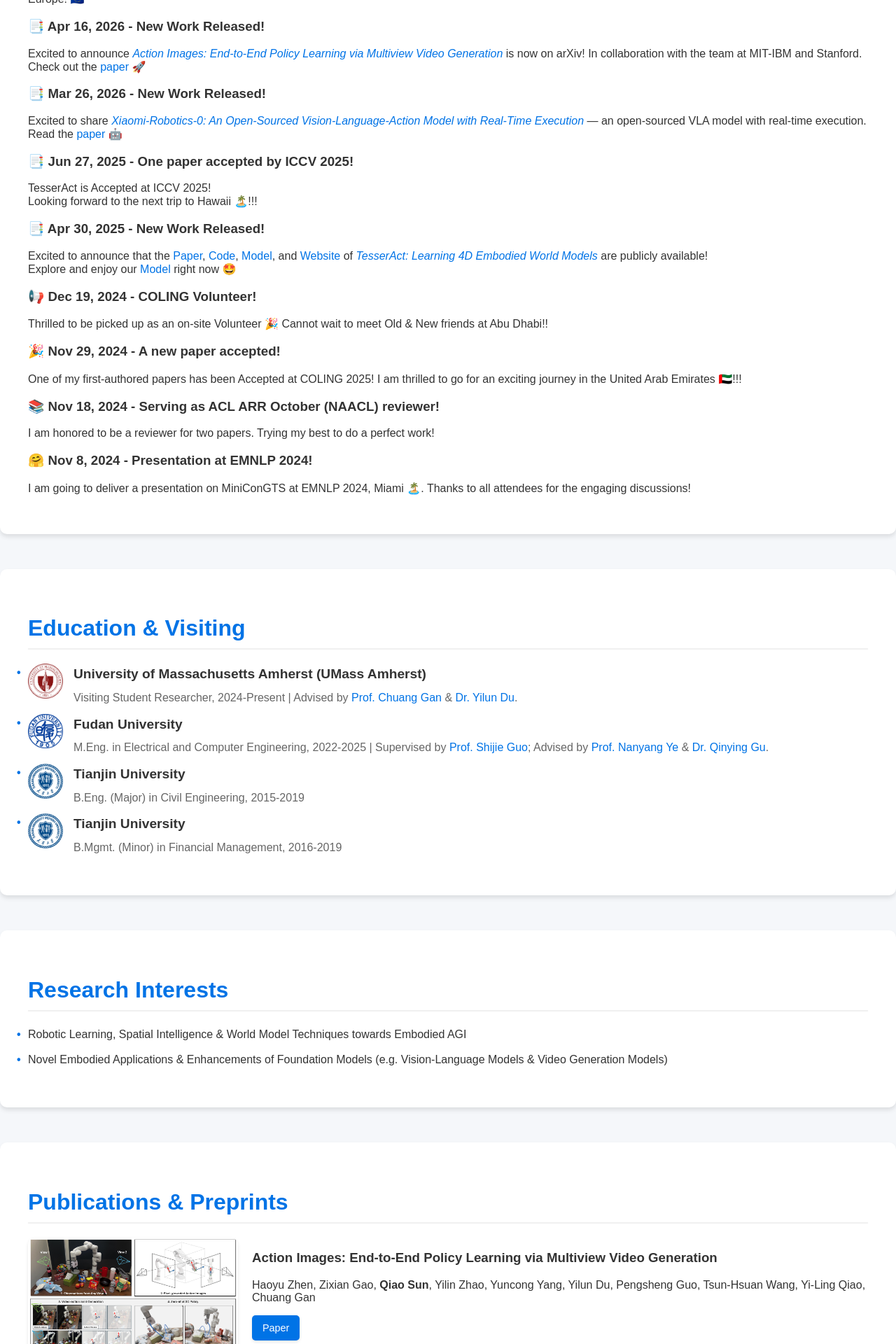
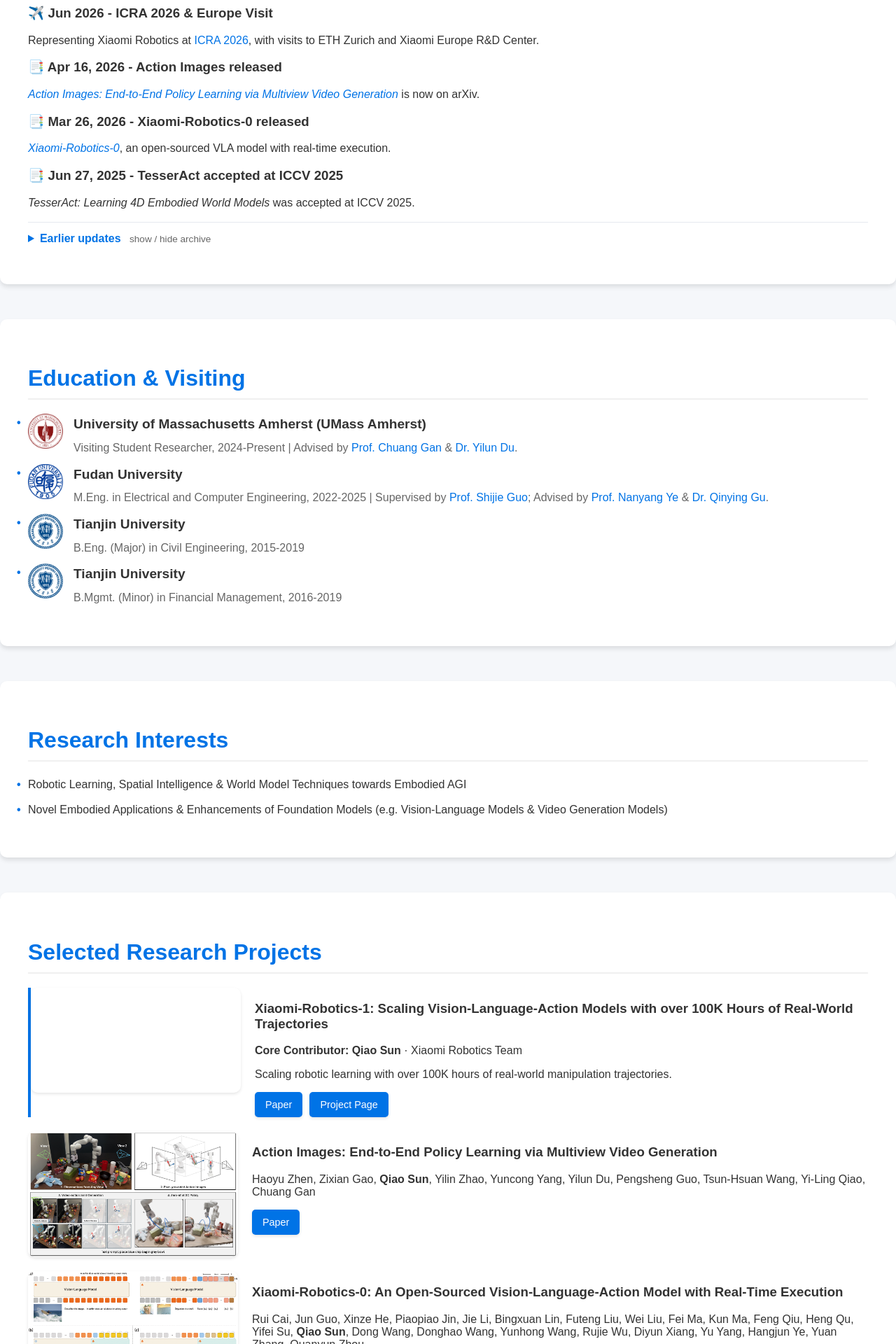
Before and after one commit to qiaosun22/qiaosun22.github.io, a PHP site: page / in a window 1280 px wide. Shown: the part 1320-3240 px from the top of the page at 70% size. Run offline with PHP 8.4, Linux system fonts and the light colour scheme; grey boxes are pictures that could not be loaded.

Commit message:
Update research projects and Xiaomi experience

```diff
--- a/index.html
+++ b/index.html
@@ -197,7 +197,7 @@
     <img src="assets/images/profile.jpg" alt="Qiao Sun" class="hero-avatar">
 
     <h1>Qiao SUN</h1>
-    <p>Xiaomi Robotics &middot; Robot Foundation Model Team</p>
+    <p><strong>Xiaomi Robotics</strong> &middot; Robot Foundation Model Team</p>
     <p>Towards Building Embodied Intelligence that Can Understand & Interact with the Physical World.</p>
 
     <div class="hero-bio">
@@ -239,79 +239,22 @@
   <section id="news">
     <h2 class="section-header">News & Updates</h2>
     <div class="news-list">
-      <div class="news-item">
-        <div class="news-content">
-          <h3 class="news-title">✈️ Jun 2026 - ICRA 2026 & Europe Visit</h3>
-          <p class="news-description">Representing Xiaomi Robotics at <a href="https://2026.icra.org/" target="_blank">ICRA 2026</a> in June! Will also visit <strong>ETH Zurich</strong> and <strong>Xiaomi Europe R&D Center</strong>. Looking forward to meeting friends and partners in Europe! 🇪🇺</p>
-        </div>
-        <div class="news-content">
-          <h3 class="news-title">📑 Apr 16, 2026 - New Work Released!</h3>
-          <p class="news-description">Excited to announce
-            <a href="https://arxiv.org/abs/2604.06168" target="_blank"><em>Action Images: End-to-End Policy Learning via Multiview Video Generation</em></a>
-            is now on arXiv! In collaboration with the team at MIT-IBM and Stanford. Check out the
-            <a href="https://arxiv.org/abs/2604.06168" target="_blank">paper</a> 🚀</p>
-        </div>
-        <div class="news-content">
-          <h3 class="news-title">📑 Mar 26, 2026 - New Work Released!</h3>
-          <p class="news-description">Excited to share
-            <a href="https://arxiv.org/abs/2602.12684" target="_blank"><em>Xiaomi-Robotics-0: An Open-Sourced Vision-Language-Action Model with Real-Time Execution</em></a>
-            — an open-sourced VLA model with real-time execution. Read the
-            <a href="https://arxiv.org/abs/2602.12684" target="_blank">paper</a> 🤖</p>
-        </div>
-        <!--    <img src="assets/images/news1.jpg" alt="News 1" class="news-image">-->
-        <div class="news-content">
-          <h3 class="news-title">📑 Jun 27, 2025 - One paper accepted by ICCV 2025!</h3>
-          <p class="news-description">
-            TesserAct is Accepted at ICCV 2025!
-            <br />
-            Looking forward to the next trip to Hawaii 🏝️!!!
-          </p>
-        </div>
-        <!--    <img src="assets/images/news1.jpg" alt="News 1" class="news-image">-->
-        <div class="news-content">
-          <h3 class="news-title">📑 Apr 30, 2025 - New Work Released!</h3>
-          <p class="news-description">Excited to announce that the
-            <a href="https://arxiv.org/abs/2504.20995" target="_blank">Paper</a>,
-            <a href="https://github.com/UMass-Embodied-AGI/TesserAct" target="_blank">Code</a>,
-            <a href="https://huggingface.co/anyeZHY/tesseract" target="_blank">Model</a>, and
-            <a href="https://tesseractworld.github.io/" target="_blank">Website</a>
-            of
-            <a href="https://tesseractworld.github.io/" target="_blank"><em>TesserAct: Learning 4D Embodied World Models</em></a>
-            are publicly available!
-            <br />
-            Explore and enjoy our <a href="https://huggingface.co/anyeZHY/tesseract" target="_blank">Model</a> right now 🤩</p>
-        </div>
-        <!--    <img src="assets/images/news1.jpg" alt="News 1" class="news-image">-->
-        <div class="news-content">
-          <h3 class="news-title">📢 Dec 19, 2024 - COLING Volunteer!</h3>
-          <p class="news-description">Thrilled to be picked up as an on-site Volunteer 🎉 Cannot wait to meet Old & New friends at Abu Dhabi!! </p>
-        </div>
-<!--    <img src="assets/images/news1.jpg" alt="News 1" class="news-image">-->
-        <div class="news-content">
-          <h3 class="news-title">🎉 Nov 29, 2024 - A new paper accepted!</h3>
-          <p class="news-description">One of my first-authored papers has been Accepted at COLING 2025! I am thrilled to go for an exciting journey in the United Arab Emirates 🇦🇪!!! </p>
-<!--      <span class="news-date">November 15, 2024</span>-->
-        </div>
+      <div class="news-item"><div class="news-content"><h3 class="news-title">📑 Jul 16, 2026 - Xiaomi-Robotics-1 released!</h3><p class="news-description">Proud to be a <strong>core contributor</strong> to <a href="https://arxiv.org/abs/2607.15330" target="_blank"><em>Xiaomi-Robotics-1</em></a>, scaling VLA learning with over 100K hours of real-world trajectories. See the <a href="https://robotics.xiaomi.com/xiaomi-robotics-1.html" target="_blank">project page</a>.</p></div></div>
+      <div class="news-item"><div class="news-content"><h3 class="news-title">✈️ Jun 2026 - ICRA 2026 & Europe Visit</h3><p class="news-description">Representing Xiaomi Robotics at <a href="https://2026.icra.org/" target="_blank">ICRA 2026</a>, with visits to ETH Zurich and Xiaomi Europe R&D Center.</p></div></div>
+      <div class="news-item"><div class="news-content"><h3 class="news-title">📑 Apr 16, 2026 - Action Images released</h3><p class="news-description"><a href="https://arxiv.org/abs/2604.06168" target="_blank"><em>Action Images: End-to-End Policy Learning via Multiview Video Generation</em></a> is now on arXiv.</p></div></div>
+      <div class="news-item"><div class="news-content"><h3 class="news-title">📑 Mar 26, 2026 - Xiaomi-Robotics-0 released</h3><p class="news-description"><a href="https://arxiv.org/abs/2602.12684" target="_blank"><em>Xiaomi-Robotics-0</em></a>, an open-sourced VLA model with real-time execution.</p></div></div>
+      <div class="news-item"><div class="news-content"><h3 class="news-title">📑 Jun 27, 2025 - TesserAct accepted at ICCV 2025</h3><p class="news-description"><em>TesserAct: Learning 4D Embodied World Models</em> was accepted at ICCV 2025.</p></div></div>
+    </div>
+    <details class="news-archive">
+      <summary>Earlier updates <span>show / hide archive</span></summary>
+      <div class="news-list news-list-archive">
+        <div class="news-item"><div class="news-content"><h3 class="news-title">📑 Apr 30, 2025 - TesserAct resources released</h3><p class="news-description"><a href="https://tesseractworld.github.io/" target="_blank">Paper, code, model, and website</a> are publicly available.</p></div></div>
+        <div class="news-item"><div class="news-content"><h3 class="news-title">📢 Dec 19, 2024 - COLING Volunteer</h3><p class="news-description">Served as an on-site volunteer at COLING 2025 in Abu Dhabi.</p></div></div>
+        <div class="news-item"><div class="news-content"><h3 class="news-title">🎉 Nov 29, 2024 - COLING 2025 acceptance</h3><p class="news-description">A first-authored paper was accepted at COLING 2025.</p></div></div>
+        <div class="news-item"><div class="news-content"><h3 class="news-title">📚 Nov 18, 2024 - ACL ARR reviewer</h3><p class="news-description">Served as a reviewer for ACL ARR.</p></div></div>
+        <div class="news-item"><div class="news-content"><h3 class="news-title">🤗 Nov 8, 2024 - EMNLP 2024 presentation</h3><p class="news-description">Presented MiniConGTS at EMNLP 2024 in Miami.</p></div></div>
       </div>
-      <div class="news-item">
-        <!--    <img src="assets/images/news2.jpg" alt="News 2" class="news-image">-->
-        <div class="news-content">
-          <h3 class="news-title">📚 Nov 18, 2024 - Serving as ACL ARR October (NAACL) reviewer!</h3>
-          <p class="news-description">I am honored to be a reviewer for two papers. Trying my best to do a perfect work!</p>
-          <!--      <span class="news-date">October 28, 2024</span>-->
-
-        </div>
-      </div>
-      <div class="news-item">
-<!--    <img src="assets/images/news2.jpg" alt="News 2" class="news-image">-->
-        <div class="news-content">
-          <h3 class="news-title">🤗 Nov 8, 2024 - Presentation at EMNLP 2024!</h3>
-          <p class="news-description">I am going to deliver a presentation on MiniConGTS at EMNLP 2024, Miami 🏝️. Thanks to all attendees for the engaging discussions!</p>
-<!--      <span class="news-date">October 28, 2024</span>-->
-
-        </div>
-      </div>
-    </div>
+    </details>
   </section>
 
 
@@ -376,7 +319,25 @@
 
   <!-- Publications Section -->
   <section id="publications">
-    <h2 class="section-header">Publications & Preprints</h2>
+    <h2 class="section-header">Selected Research Projects</h2>
+
+    <!-- Xiaomi-Robotics-1 -->
+    <div class="publication-card visible featured-publication">
+      <div class="publication-content">
+        <div class="media-box">
+          <video src="assets/videos/xiaomi-robotics-1.mp4" aria-label="Xiaomi-Robotics-1 project video" autoplay muted loop playsinline></video>
+        </div>
+        <div class="text-content">
+          <h3>Xiaomi-Robotics-1: Scaling Vision-Language-Action Models with over 100K Hours of Real-World Trajectories</h3>
+          <p><strong>Core Contributor:</strong> <strong>Qiao Sun</strong> &middot; Xiaomi Robotics Team</p>
+          <p>Scaling robotic learning with over 100K hours of real-world manipulation trajectories.</p>
+          <div class="publication-links">
+            <a href="https://arxiv.org/abs/2607.15330" target="_blank">Paper</a>
+            <a href="https://robotics.xiaomi.com/xiaomi-robotics-1.html" target="_blank">Project Page</a>
+          </div>
+        </div>
+      </div>
+    </div>
 
     <!-- Action Images -->
     <div class="publication-card visible">
@@ -408,25 +369,6 @@
           <div class="publication-links">
             <div class="publication-links">
               <a href="https://arxiv.org/abs/2602.12684" target="_blank">Paper</a>
-            </div>
-          </div>
-        </div>
-      </div>
-    </div>
-
-    <!-- FailGuard -->
-    <div class="publication-card visible">
-      <div class="publication-content">
-        <div class="media-box">
-          <img src="assets/images/TEASER-failguard.png" alt="FailGuard Media">
-        </div>
-        <div class="text-content">
-          <h3>FailGuard: An OoD-Simulation Approach for Proactive Failure Detection in Visuomotor Policy Learning</h3>
-          <p>Under review at <i>ICLR 2026</i></p>
-          <p>Leiyu Wang, Jun Lv, <strong>Qiao Sun</strong>, Yifei Wu, Ao-Bo Wang, Cewu Lu, Qinying Gu, Nanyang Ye</p>
-          <div class="publication-links">
-            <div class="publication-links">
-              <a href="https://openreview.net/forum?id=4PX8lerO9B" target="_blank">Paper</a>
             </div>
           </div>
         </div>
@@ -484,101 +426,29 @@
       </div>
     </div>
 
-    <!-- Publication 2 -->
-    <div class="publication-card visible">
-      <div class="publication-content">
-        <div class="media-box">
-          <img src="assets/videos/TEASER-vlrotate.gif" alt="VL-Rotate Media">
-        </div>
-        <div class="text-content">
-          <h3>VL-Rotate: Vision Model Modulated by Language Model for Few-Shot OoD Rotated Object Detection</h3>
-<!--      <p>Under review at <i>CVPR 2025</i></p>-->
-          <p>Weihan Yin, Qinying Gu, Yaoyun Zhang, Lin Zhu, <strong>Qiao Sun</strong>, Liujia Yang, Xinbing Wang, and Nanyang Ye</p>
-          <div class="publication-links">
-            <a href="assets/pdfs/14079_VL_Rotate_Vision_Model_M.pdf" target="_blank">Paper</a>
-          </div>
-        </div>
-      </div>
-    </div>
-
-    <!-- Publication 3 -->
-    <div class="publication-card visible">
-      <div class="publication-content">
-        <div class="media-box">
-          <img src="assets/images/TEASER-nursingllm.png" alt="Nursing AI Media">
-        </div>
-        <div class="text-content">
-          <h3>Enhancing Nursing and Elderly Care with Large Language Models: An AI-Driven Framework </h3>
-          <p>Accepted at <i>COLING 2025</i></p>
-          <p><strong>Qiao Sun</strong>, Jiexin Xie, Nanyang Ye, Qinying Gu, Shijie Guo</p>
-          <div class="publication-links">
-            <a href="https://aclanthology.org/2025.coling-main.673/" target="_blank">Paper</a>
-          </div>
-        </div>
-      </div>
-    </div>
-
-
-    <!-- Publication 4 -->
-    <div class="publication-card visible">
-      <div class="publication-content">
-        <div class="media-box">
-          <img src="assets/videos/TEASER-minicongts.gif" alt="MiniConGTS Media">
-        </div>
-        <div class="text-content">
-          <h3>MiniConGTS: A Near Ultimate Minimalist Contrastive Grid Tagging Scheme for Aspect Sentiment Triplet Extraction</h3>
-          <p>Accepted at Main Conference of <i>EMNLP 2024</i></p>
-          <p><strong>Qiao Sun</strong>, Liujia Yang, Minghao Ma, Nanyang Ye, Qinying Gu</p>
-          <div class="publication-links">
-            <a href="https://aclanthology.org/2024.emnlp-main.165" target="_blank">Paper</a>
-            <a href="https://github.com/qiaosun22/MiniConGTS" target="_blank">Code</a>
-            <a href="https://paperswithcode.com/sota/aspect-sentiment-triplet-extraction-on-aste?p=minicongts-a-near-ultimate-minimalist" target="_blank">PaperWithCode</a>
-          </div>
-        </div>
-      </div>
-    </div>
-
-    <!-- Publication 5 -->
-    <div class="publication-card visible">
-      <div class="publication-content">
-        <div class="media-box">
-          <img src="assets/videos/TEASER-dv2dm.gif" alt="DV2DM Media">
-        </div>
-        <div class="text-content">
-          <h3>DV2DM: A Learning-based Visible Difference Predictor for Videos</h3>
-<!--      <p>Submitted to <i>TPAMI</i></p>-->
-          <p>Qi Fan*, <strong>Qiao Sun*</strong>, Nanyang Ye, Qinying Gu</p>
-          <div class="publication-links">
-            <a href="assets/pdfs/DV2DM_PAMI.pdf" target="_blank">Paper</a>
-          </div>
-        </div>
-      </div>
-    </div>
-
-    <!-- Publication 6 -->
-    <div class="publication-card visible">
-      <div class="publication-content">
-        <div class="media-box">
-          <img src="assets/videos/TEASER-synergistic.gif" alt="Perovskite Media">
-        </div>
-        <div class="text-content">
-          <h3>Synergistic Development of Perovskite Memristors and Algorithms for Robust Analog Computing</h3>
-<!--      <p>Submitted to <i>Nature Communications</i></p>-->
-          <p>Nanyang Ye*, <strong>Qiao Sun*</strong>, Yifei Wang, Liujia Yang, Jundong Zhou, Lei Wang, Guang-Zhong Yang, Xinbing
-            Wang, Chenghu Zhou, Wei Ren, Leilei Gu, Huaqiang Wu, Qinying Gu</p>
-          <div class="publication-links">
-            <a href="https://arxiv.org/pdf/2412.02779" target="_blank">Paper</a>
-          </div>
-        </div>
-      </div>
-    </div>
 <!--<p>___________________</p>-->
     <p>* Denotes Equal Contributions</p>
   </section>
 
 <!-- Experience Section -->
   <section id="experience">
-    <h2 class="section-header">Intern Experience</h2>
+    <h2 class="section-header">Experience & Recognition</h2>
+    <ul class="list-group">
+      <li>
+        <img src="assets/images/xiaomi-logo.svg" alt="Xiaomi logo" class="exp-logo xiaomi-logo">
+        <div>
+          <div class="exp-organization"><strong>Xiaomi TOP Talent Program</strong></div>
+          <div class="exp-details">Selected as a Xiaomi TOP Talent, recognizing outstanding early-career research potential.</div>
+        </div>
+      </li>
+      <li>
+        <img src="assets/images/xiaomi-logo.svg" alt="Xiaomi logo" class="exp-logo xiaomi-logo">
+        <div>
+          <div class="exp-organization"><strong>Xiaomi Robotics, Robot Foundation Model Team</strong></div>
+          <div class="exp-details">Researcher and core contributor to Xiaomi-Robotics-1, working on scalable vision-language-action models and embodied intelligence.</div>
+        </div>
+      </li>
+    </ul>
     <ul class="list-group">
       <li>
         <img src="assets/images/mit-ibm-logo.png" alt="MIT-IBM Logo" class="exp-logo">
@@ -607,7 +477,12 @@
   <!-- Service Section -->
   <section id="service">
     <h2 class="section-header">Services</h2>
-    <ul class="list-group">
+    <div class="service-summary">
+      <strong>Selected Reviewing Service</strong>
+      <p>Reviewer for NeurIPS 2025-2026, ICML 2026, CVPR 2026, ICLR 2026, IEEE/ACM TASLP, and ACL ARR (2024-2025).</p>
+      <p>Conference service: ACL SRW 2025, COLING 2025, and EMNLP 2024.</p>
+    </div>
+    <ul class="list-group reviewing-detail-list">
       <li>
         <div>
           <div class="exp-organization"><strong>Reviewer for NeurIPS 2026</strong></div>
@@ -709,6 +584,7 @@
   <section id="contact">
     <h2 class="section-header">Contact</h2>
     <p>Email: <a href="mailto:qiaosun22@m.fudan.edu.cn">qiaosun22@m.fudan.edu.cn</a></p>
+    <p>Google Scholar: <a href="https://scholar.google.com.hk/?hl=en&amp;as_sdt=0,5" target="_blank" rel="noopener noreferrer">Google Scholar page</a></p>
     <p>GitHub: <a href="https://github.com/qiaosun22">github.com/qiaosun22</a></p>
     <p>Location: 220 Handan Rd., Yangpu, Shanghai, China</p>
     <p>WeChat: Please scan this
@@ -720,7 +596,7 @@
 
   <!-- Footer -->
   <footer>
-    <p>© 2025 Qiao Sun, M.Eng. All Rights Reserved.</p>
+    <p>© 2026 Qiao Sun, M.Eng. All Rights Reserved.</p>
   </footer>
   <script src="script.js"></script>
 </body>
--- a/style.css
+++ b/style.css
@@ -120,6 +120,10 @@ body {
   object-fit: contain; /* 确保图标比例一致 */
 }
 
+.xiaomi-logo {
+  padding: 5px;
+}
+
 /* 实习条目的机构名称样式 */
 .exp-organization {
   font-size: 1.2rem; /* 机构名称的字体大小 */
@@ -162,6 +166,60 @@ body {
 .site-title {
   font-size: 1.5rem; /* 标题字体大小 */
   color: #333; /* 标题字体颜色 */
+}
+
+.featured-publication {
+  border-left: 4px solid #0073e6;
+}
+
+.news-archive > summary {
+  cursor: pointer;
+  color: #0073e6;
+  font-weight: 600;
+  margin-bottom: 16px;
+}
+
+.news-archive > summary span {
+  color: #666;
+  font-size: 0.85rem;
+  font-weight: normal;
+  margin-left: 8px;
+}
+
+.news-archive {
+  margin-top: 18px;
+  border-top: 1px solid #e5e9ef;
+  padding-top: 14px;
+}
+
+.news-list-archive {
+  margin-top: 12px;
+}
+
+.service-summary {
+  border-left: 3px solid #0073e6;
+  padding: 4px 0 4px 16px;
+  margin-bottom: 18px;
+  line-height: 1.6;
+}
+
+.service-summary p {
+  margin: 4px 0;
+}
+
+.reviewing-detail-list {
+  display: none;
+}
+
+@media (max-width: 700px) {
+  .publication-content {
+    flex-direction: column;
+  }
+
+  .media-box {
+    flex-basis: auto;
+    max-width: 100%;
+  }
 }
 
 
```
Also changed, not shown: assets/images/xiaomi-logo.svg (added), 1 other file.
